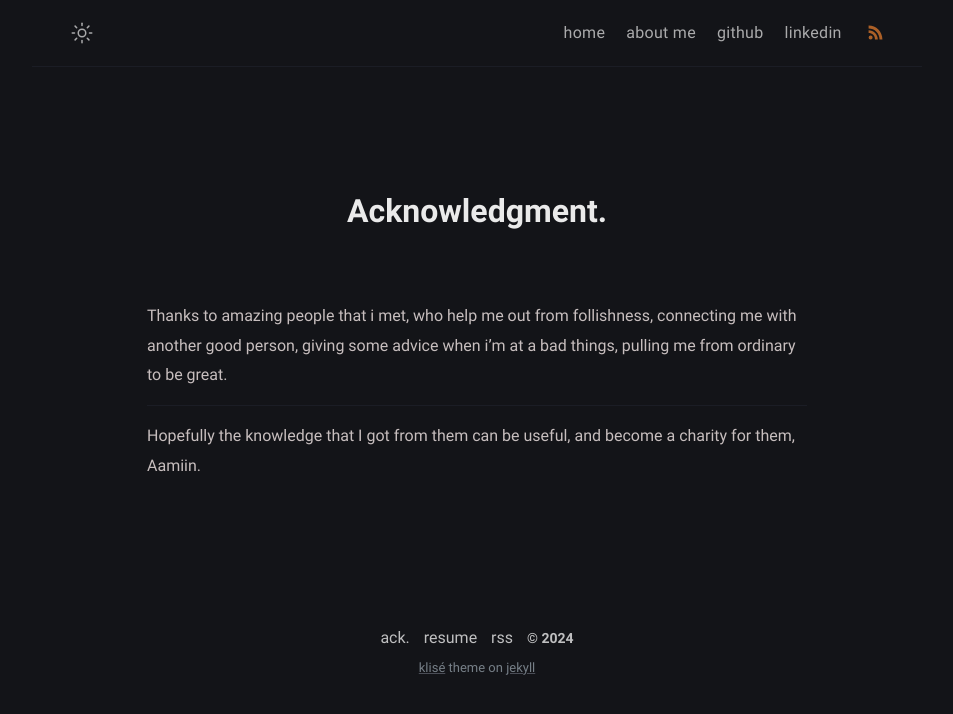
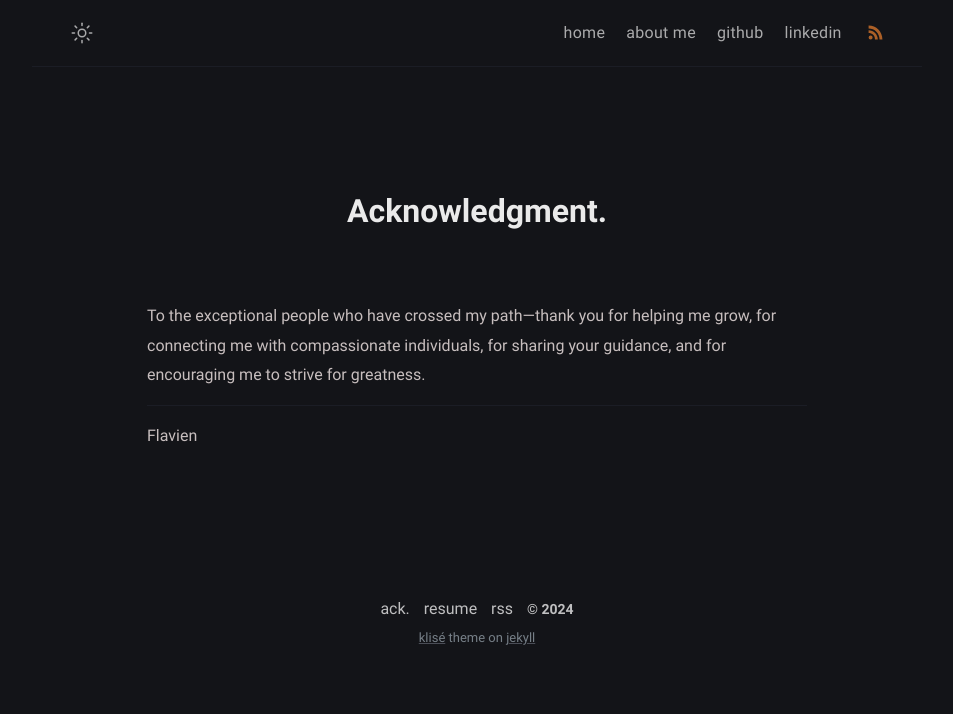
Before and after one commit to FlavienVidal/flavienvidal.github.io, a Jekyll site: the page built from thanks.md, in a window 1280 px wide. Shown: the top 714 px of the page, without its empty margins (163-1116 px from the left). Built offline with Jekyll 4.4.1, drawn with Linux system fonts in a browser that asks for light colours.

Commit message:
wip: update acknowledgment in thanks.md

```diff
--- a/thanks.md
+++ b/thanks.md
@@ -2,12 +2,12 @@
 title: Acknowledgment
 permalink: /thanks/
 layout: page
-excerpt: Thanks to amazing people that i met, who help me out from follishness, connecting me with another good person, giving some advice when i'm at a bad things, pulling me from ordinary to be great.
+excerpt: To the exceptional people who have crossed my path—thank you for helping me grow, for connecting me with compassionate individuals, for sharing your guidance, and for encouraging me to strive for greatness.
 comments: false
 ---
 
-Thanks to amazing people that i met, who help me out from follishness, connecting me with another good person, giving some advice when i'm at a bad things, pulling me from ordinary to be great.
+To the exceptional people who have crossed my path—thank you for helping me grow, for connecting me with compassionate individuals, for sharing your guidance, and for encouraging me to strive for greatness.
 
 <hr>
 
-Hopefully the knowledge that I got from them can be useful, and become a charity for them, Aamiin.
+Flavien
```
